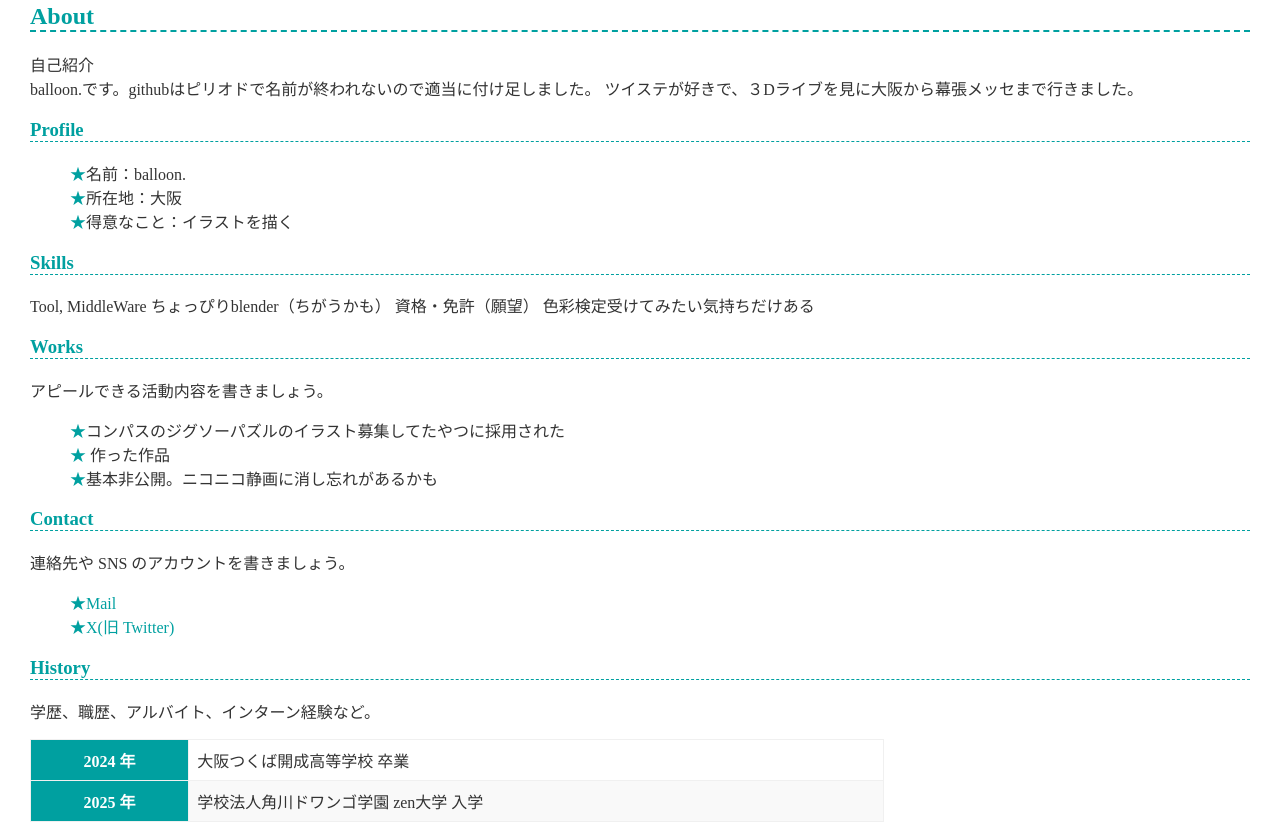
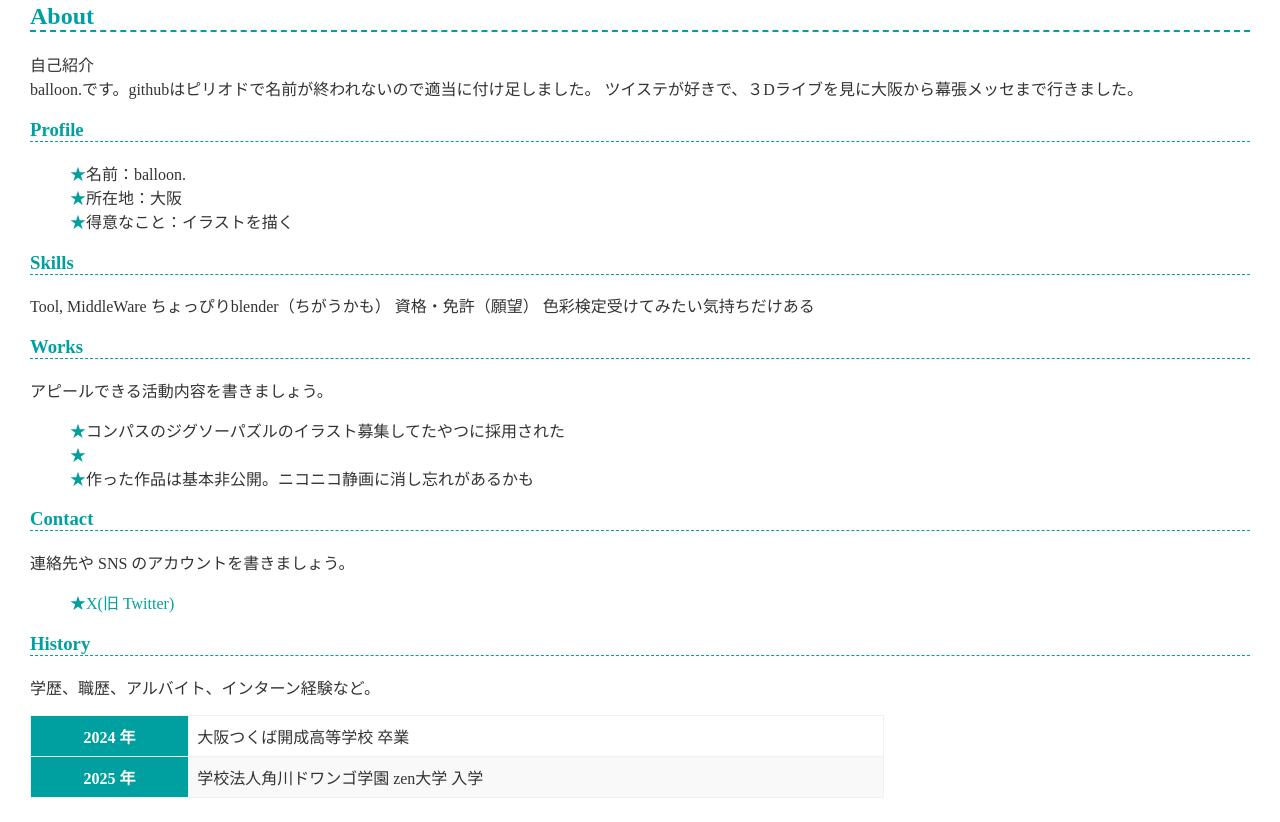
Before and after one commit to balloon-toyou/balloon-toyou.github.io, a plain HTML site: page index.html in a window 1280 px wide. Shown: the part 88-910 px from the top of the page. After the commit the page ends 886 px from the top, so only its background shows below. Drawn offline with Linux system fonts and the light colour scheme.

Commit message:
Update index.html

```diff
--- a/index.html
+++ b/index.html
@@ -39,8 +39,7 @@
     <ul>
       <li>コンパスのジグソーパズルのイラスト募集してたやつに採用された</li>
       <li>
-        作った作品
-          <li>基本非公開。ニコニコ静画に消し忘れがあるかも</li>
+          <li>作った作品は基本非公開。ニコニコ静画に消し忘れがあるかも</li>
         </ul>
       </li>
     </ul>
@@ -48,7 +47,6 @@
     <h3>Contact</h3>
     <p>連絡先や SNS のアカウントを書きましょう。</p>
     <ul>
-      <li><a href="mailto:name@example.com">Mail</a></li>
       <li><a href="https://twitter.com/ututu_kabe">X(旧 Twitter)</a></li>
     </ul>
 
```
